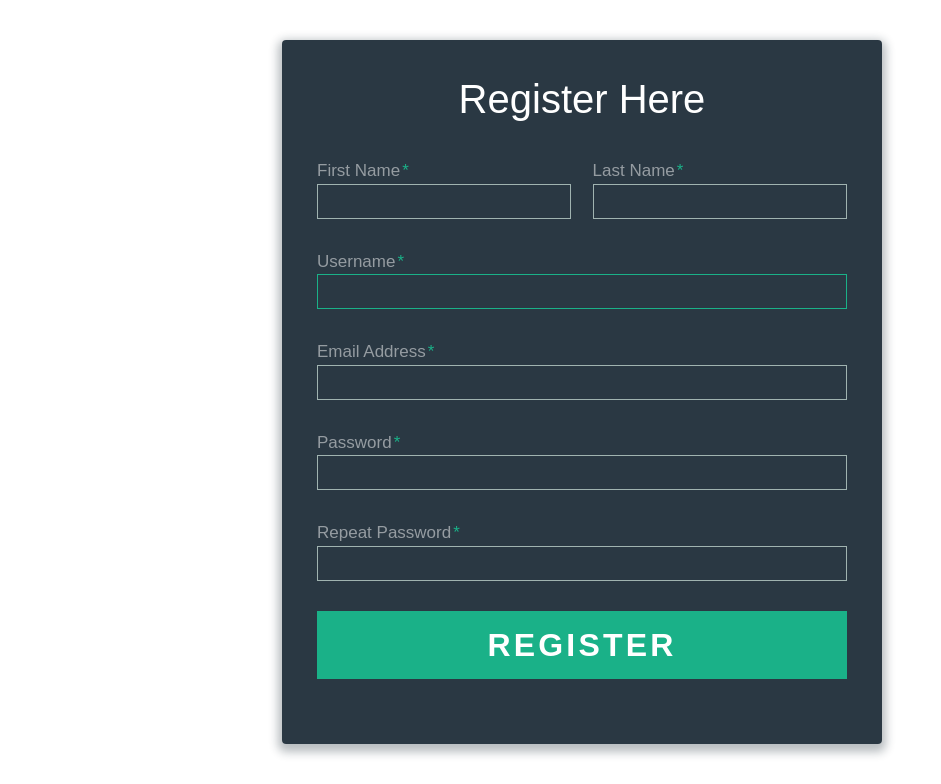
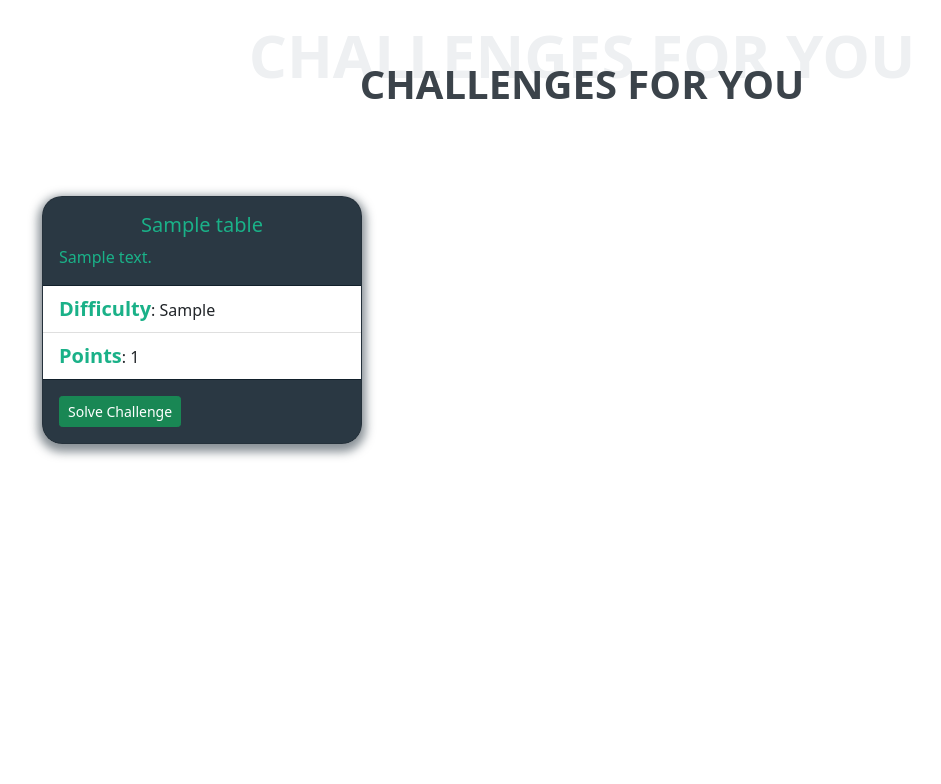
Before and after one commit to Kaiser784/Web-sec-challenges, a Django app: page / in a window 1280 px wide. Shown: the part 80-864 px from the top of the page, without its empty margins (58-999 px from the left). After the commit the page ends 538 px from the top, so only its background shows below. Run offline with Django 3.2, Linux system fonts and the light colour scheme; tables that the repository leaves empty hold one stand-in row (values such as "Sample post"); some libraries are stand-ins or nearby versions.

Commit message:
Updated home page

```diff
--- a/challenges/templates/challenges/home.html
+++ b/challenges/templates/challenges/home.html
@@ -62,15 +62,15 @@
                   <div class="card mx-auto" style="width: 20rem;">
 
                     <div class="card-body">
-                        <h5 class="card-title" style="text-align: center;">{{ item.challenge.title }}</h5>
-                        <p class="card-text">{{ item.challenge.description }}</p>
+                        <h5 class="card-title" style="text-align: center;">{{ item.title }}</h5>
+                        <p class="card-text">{{ item.description }}</p>
                     </div>
                     <ul class="list-group list-group-flush">
-                        <li class="list-group-item"><span class = "headings">Difficulty</span>: {{ item.challenge.difficulty }}</li>
-                        <li class="list-group-item"><span class = "headings">Points</span>: {{ item.challenge.venari }}</li>
+                        <li class="list-group-item"><span class = "headings">Difficulty</span>: {{ item.difficulty }}</li>
+                        <li class="list-group-item"><span class = "headings">Points</span>: {{ item.venari }}</li>
                     </ul>
                     <div class="card-body">
-                        <button type="button" class="bs-modal btn btn-sm btn-success" data-toggle="modal" data-target="#modal{{item.challenge.pk}}">
+                        <button type="button" class="bs-modal btn btn-sm btn-success" data-toggle="modal" data-target="#modal{{ item.pk }}">
                           <span class="fa fa-eye">Solve Challenge</span>
                         </button>
                     </div>
@@ -91,8 +91,8 @@
 
 
 
-  {% for item in challenges %}
-      <div class="modal fade" id="modal{{item.challenge.pk}}" tabindex="-1" role="dialog" aria-labelledby="challenges-modal" aria-hidden="true">
+  {% for item in challenges_modal %}
+      <div class="modal fade" id="modal{{ item.challenge.pk   }}" tabindex="-1" role="dialog" aria-labelledby="challenges-modal" aria-hidden="true">
 
           <div class="modal-dialog" role="document">
 
--- a/challenges/views.py
+++ b/challenges/views.py
@@ -1,11 +1,9 @@
 from django import forms
 from django.urls import reverse
 from django.shortcuts import render
-from django.contrib import messages
 from django.http import HttpResponse, HttpResponseRedirect
 from django.db.models import Q
 from .models import ChallengeUserRelation, challenges_table, LeaderBoard
-from webpages.views import register
 
 # Create your views here.
 def home(request):
@@ -19,7 +17,8 @@ def home(request):
 		query_set = ChallengeUserRelation.objects.select_related('challenge').filter(user = current_user)
 
 		context = {
-			'challenges': query_set,
+			'challenges': record1,
+			'challenges_modal': query_set,
 			'leaderboard': record2,
 		}
 
@@ -44,7 +43,10 @@ def home(request):
 		return render(request,'challenges/home.html', context)
 
 	else:
-		return register(request)
+		context = {
+			'challenges': record1,
+		}
+		return render(request,'challenges/home.html', context)
 
 def leaderboard(request):
 	context = {}
```
